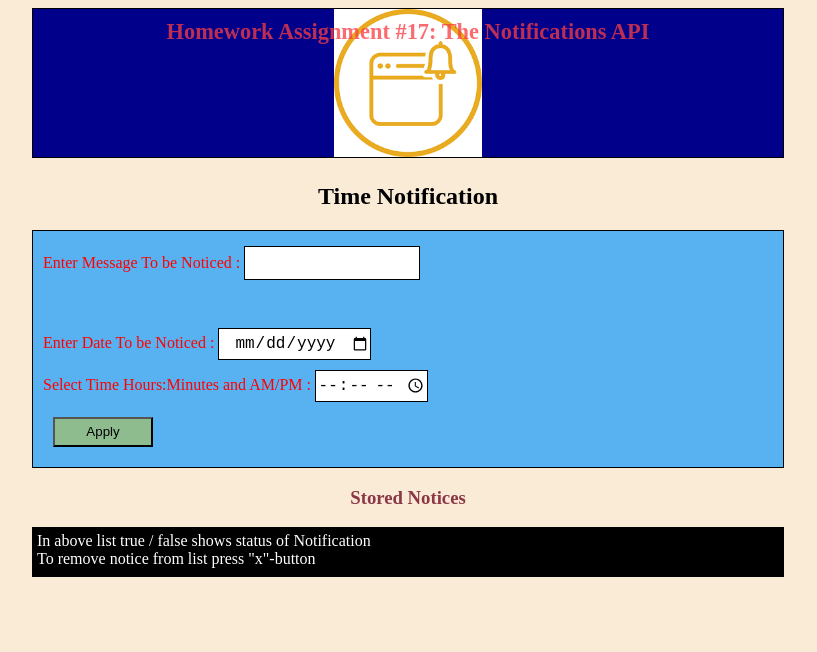
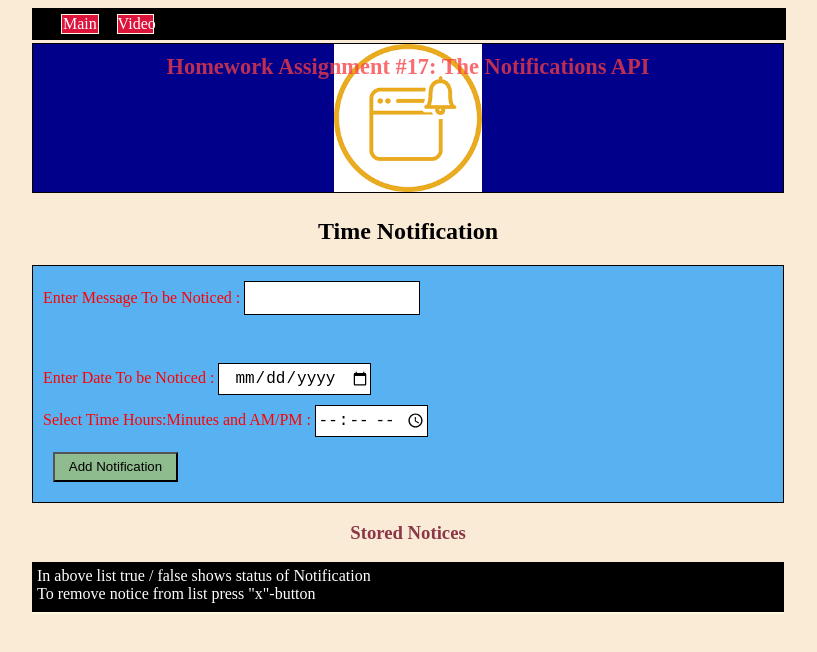
Before and after one commit to hiren65/Pirple-JavaScript-HomeAssignment_17, a plain HTML site: page index.html in a window 1280 px wide. Shown: the whole page, without its empty margins (232-1049 px from the left). Drawn offline with Linux system fonts and the light colour scheme.

Commit message:
menu added for video button

```diff
--- a/index.html
+++ b/index.html
@@ -6,8 +6,18 @@
     <link rel="stylesheet" href="style.css">
 </head>
 <body>
+
+
     <div id="wrapper">
+        <div class="navMenu">
+            <nav class="menu">
+                <ul class="menuList">
+                    <li class="l1">Main</li><li class="l1">Video</li>
+                </ul>
+            </nav>
+        </div>
         <div class="box" id="header">
+
             <h1>Homework Assignment #17: The Notifications API</h1>
         </div>
         <div class="box">
@@ -26,7 +36,7 @@
                     <span>Select Time Hours:Minutes and AM/PM :</span>
                     <input type="time" value="" id="inputHoursBox" class="inputBox" required>
                     <br>
-                    <input type="button" id="btnApply" name="Apply" value="Apply">
+                    <input type="button" id="btnApply" name="Apply" value="Add Notification">
                 </label>
             </div>
             <div id="list">
--- a/style.css
+++ b/style.css
@@ -5,10 +5,34 @@ html{
     background-color: antiquewhite;
 
 }
+.menu{
+    width: 100%;
+    height: 30px;
+    display: block;
+    border: 1px solid black;
+    background-color: black;
+    margin: 0;
+}
+.menuList{
+    //display: block;
+    margin: 0;
+}
+.l1{
+    display: inline-block;
+    color: white;
+    margin-right: 30px;
+    margin-top: 5px;
+    background-color: crimson;
+    width: 5%;
+    text-align: center;
+    border: 1px solid cornsilk;
+    cursor: pointer;
+    margin-left: -12px;
+}
 #wrapper{
     display: grid;
     grid-template-columns: auto;
-    grid-auto-rows: 150px auto auto;
+    grid-auto-rows: 30px 150px auto auto;
     grid-gap: 5px;
 }
 #header{
@@ -71,7 +95,7 @@ span {
     border: black 1px solid;
 }
 #btnApply{
-    width: 100px;
+    width: 125px;
     height: 30px;
     background-color: darkseagreen;
     cursor: pointer;
@@ -112,3 +136,6 @@ span.status{
     padding: 5px;
     list-style: none;
 }
+footer{
+    border: 1px solid cornsilk;
+}
```
